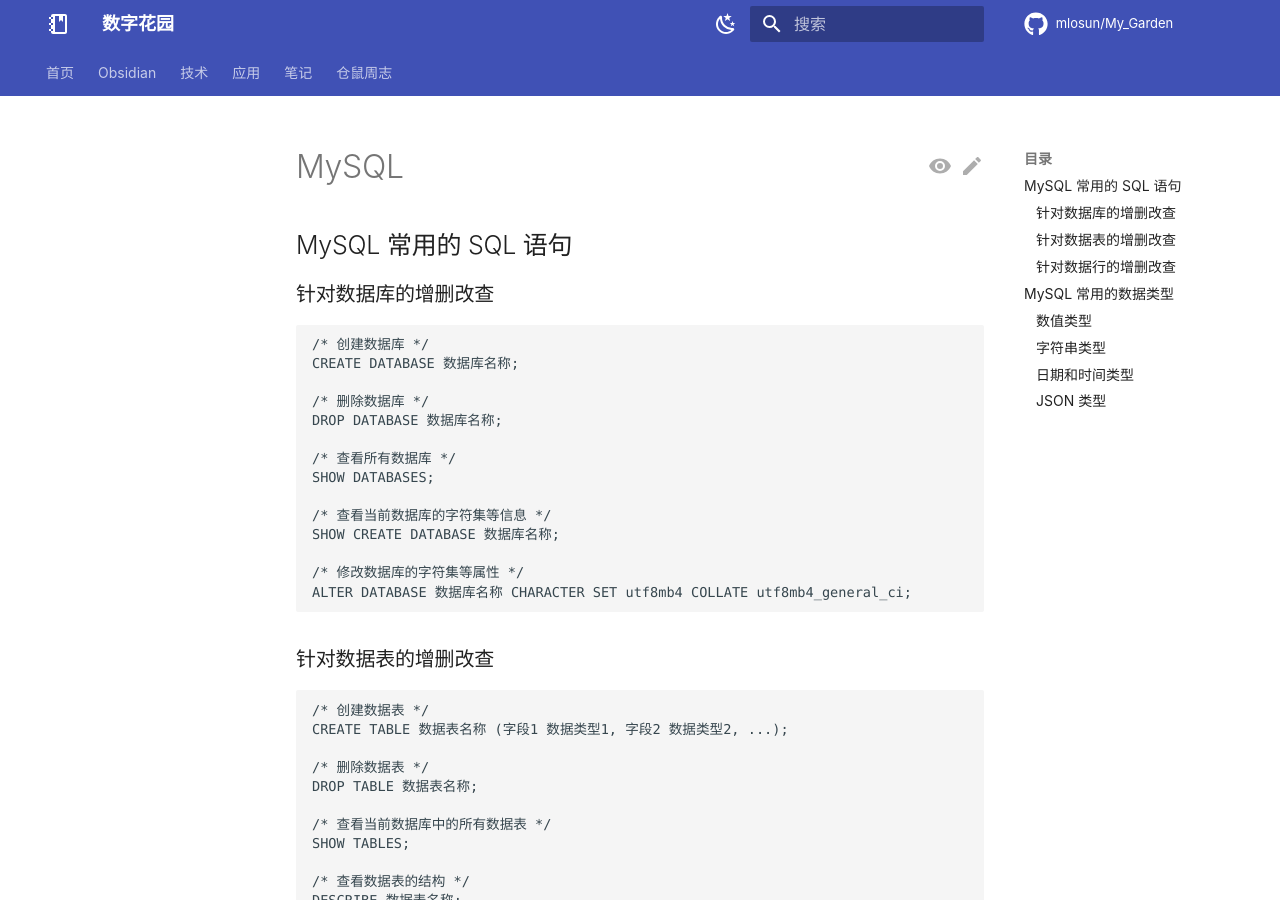
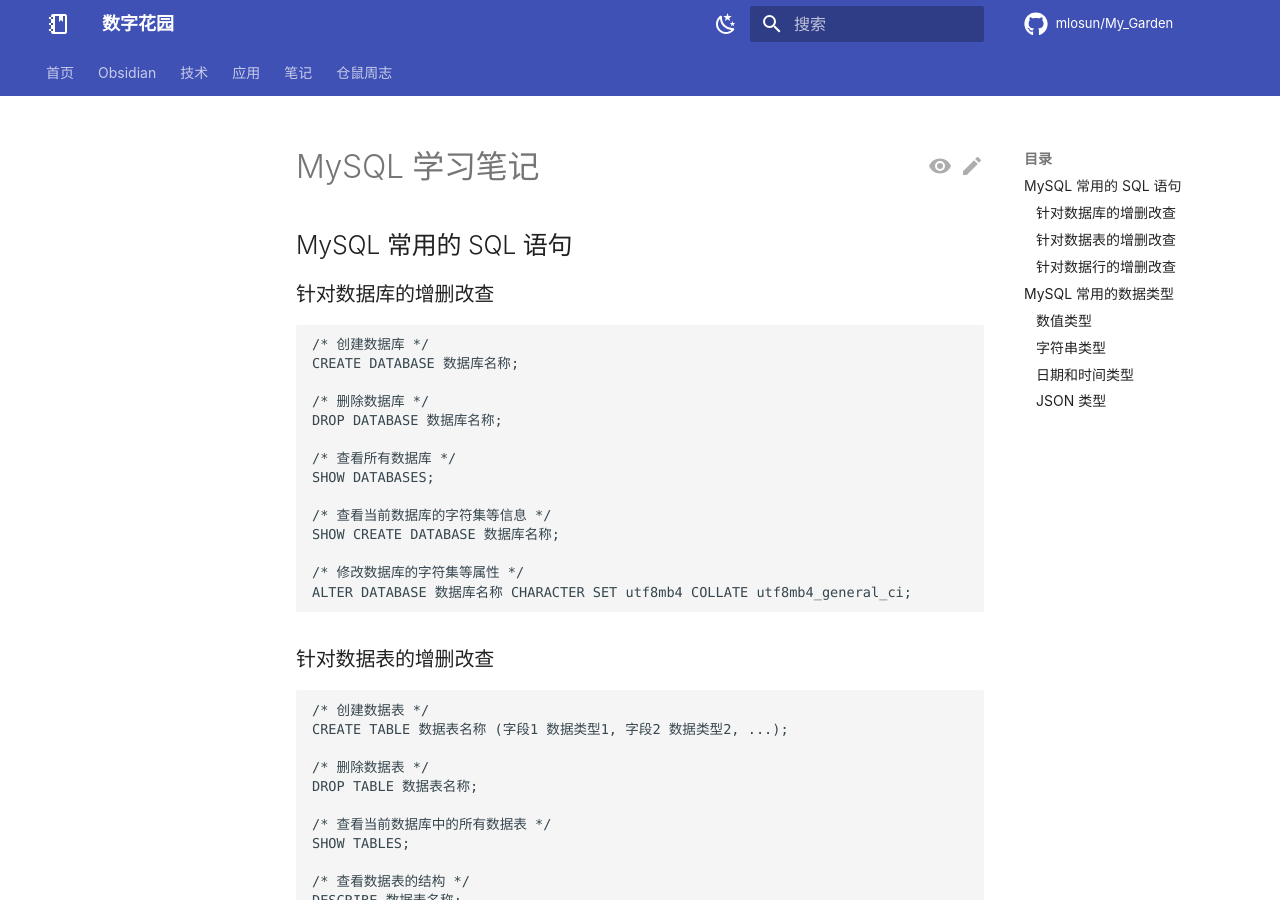
Before and after one commit to mlosun/My_Garden, an MkDocs documentation site: the page built from docs/tech/MySQL.md, in a window 1280 px wide and 900 px high. Built offline with MkDocs 1.6.1 and Material for MkDocs 9.7.7, drawn with Linux system fonts in a browser that asks for light colours; comment, search, counter and statistics services are not loaded.

Commit message:
PUSH NOTE : MySQL.md

```diff
--- a/docs/tech/MySQL.md
+++ b/docs/tech/MySQL.md
@@ -2,7 +2,7 @@
 created: 2025-05-09
 updated: 2025-05-09
 share: true
-title: MySQL
+title: MySQL 学习笔记
 ---
 
 ## MySQL 常用的 SQL 语句
```
